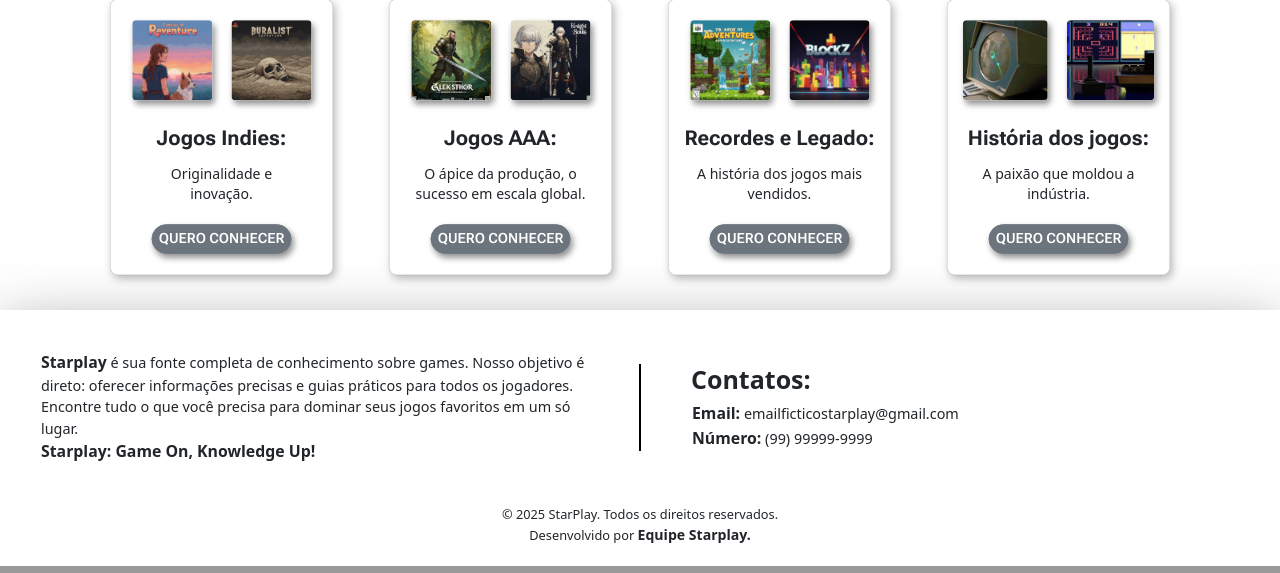
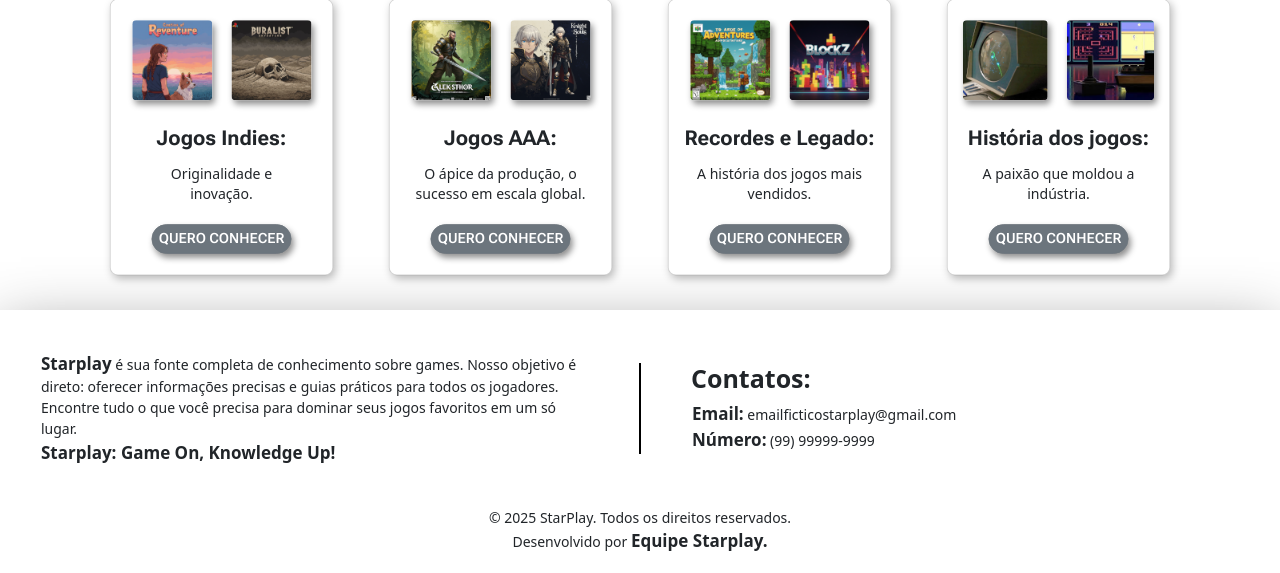
Before and after one commit to IsaStadtlober/backend_unisuam, a PHP site: page / in a window 1280 px wide. Shown: the part 1070-1643 px from the top of the page. Run offline with PHP 8.4, Linux system fonts and the light colour scheme.

Commit message:
Update style.css

```diff
--- a/html_css/style.css
+++ b/html_css/style.css
@@ -590,7 +590,6 @@ hr{
 
 .footer-column p{
     margin: 1px;
-    font-size: 0.9em;
 }
 
 .footer-index .footer-column + .footer-column {
@@ -605,10 +604,8 @@ hr{
 
 .footer-index .footer-bottom p {
     margin: 0;
-    font-size: 0.8em;
 }
 
 .footer-index strong{
     font-weight: 700;
-    font-size: 1.1em;
 }
```
